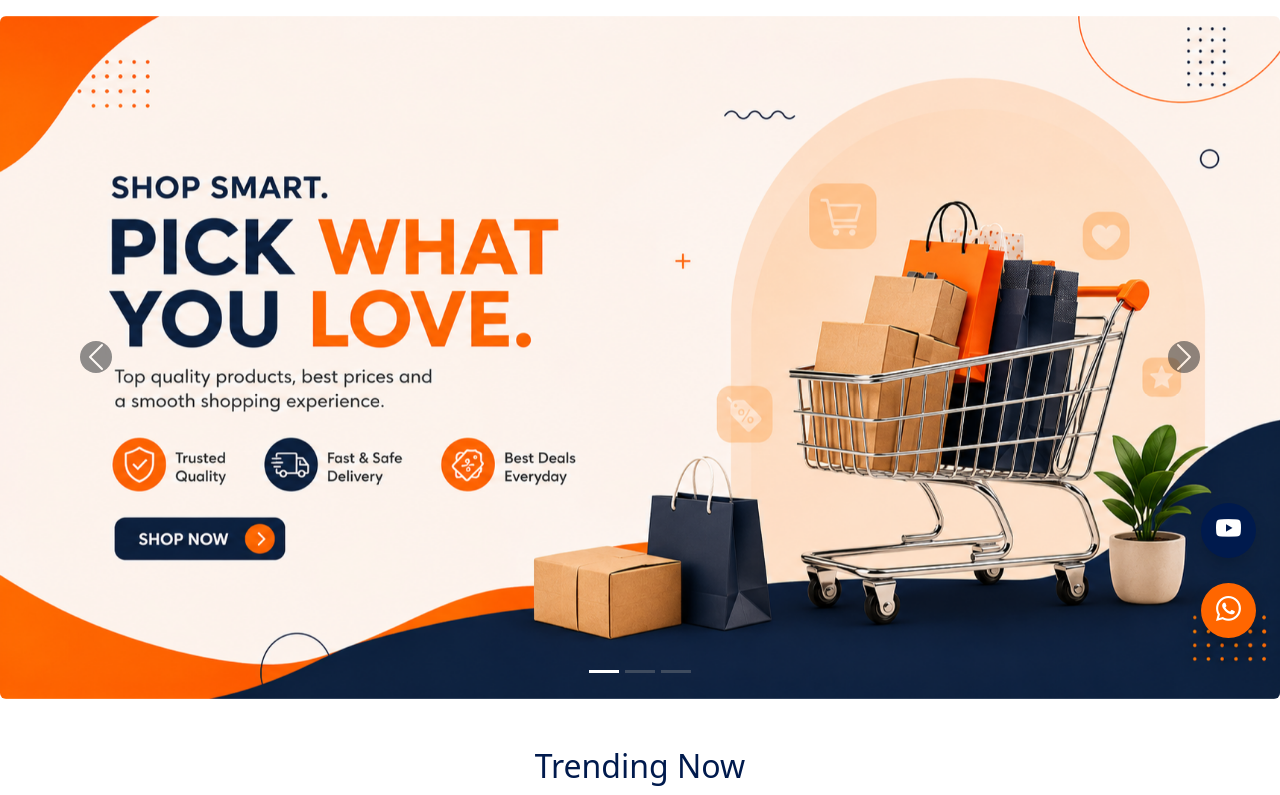
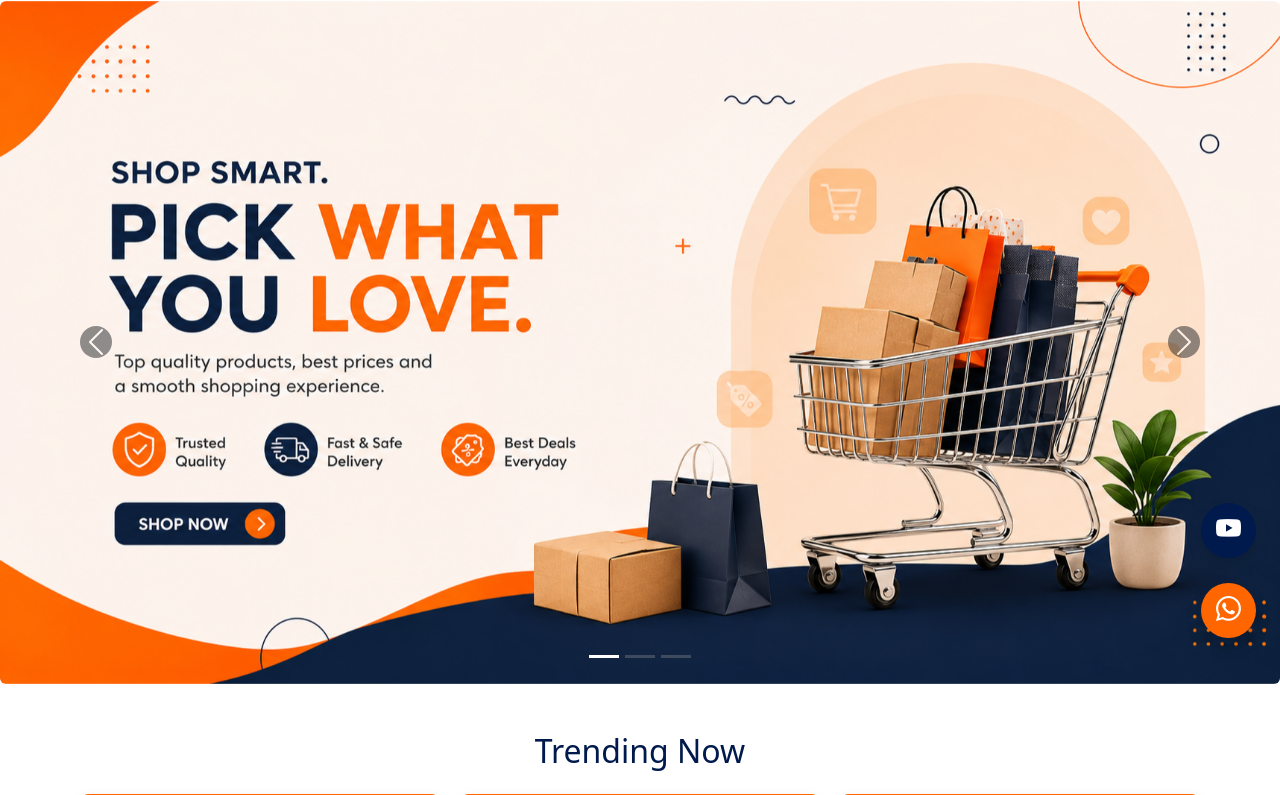
Before and after one commit to sharik10ahmed/Project_5_Django, a Django app: page / in a window 1280 px wide. Shown: the part 138-933 px from the top of the page. Run offline with Django 5.2, Linux system fonts and the light colour scheme; data comes from the database, SQL or seed files in the repository; some libraries are stand-ins or nearby versions.

Commit message:
spacing fixed in navbar and carousel

```diff
--- a/ecommerce/templates/home.html
+++ b/ecommerce/templates/home.html
@@ -8,7 +8,7 @@ Home - PickUp
 {% block content %}
 
 <!-- Hero Banner Carousel -->
-<div id="heroBannerCarousel" class="carousel slide mb-5" data-bs-ride="carousel">
+<div style="margin-top: -15px;" id="heroBannerCarousel" class="carousel slide mb-5" data-bs-ride="carousel">
   <div class="carousel-inner rounded">
     <!-- Banner 1: Shop Smart -->
     <div class="carousel-item active">
```
